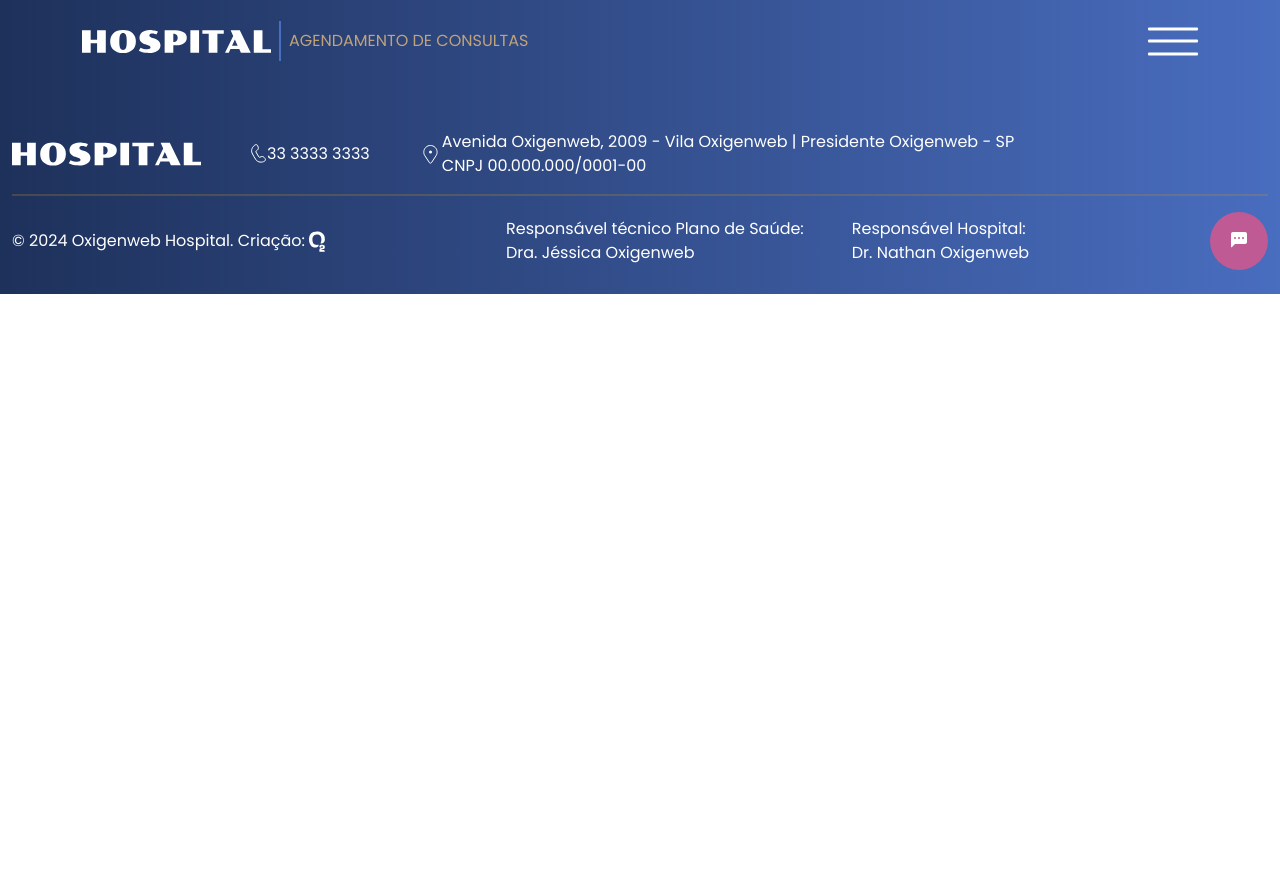
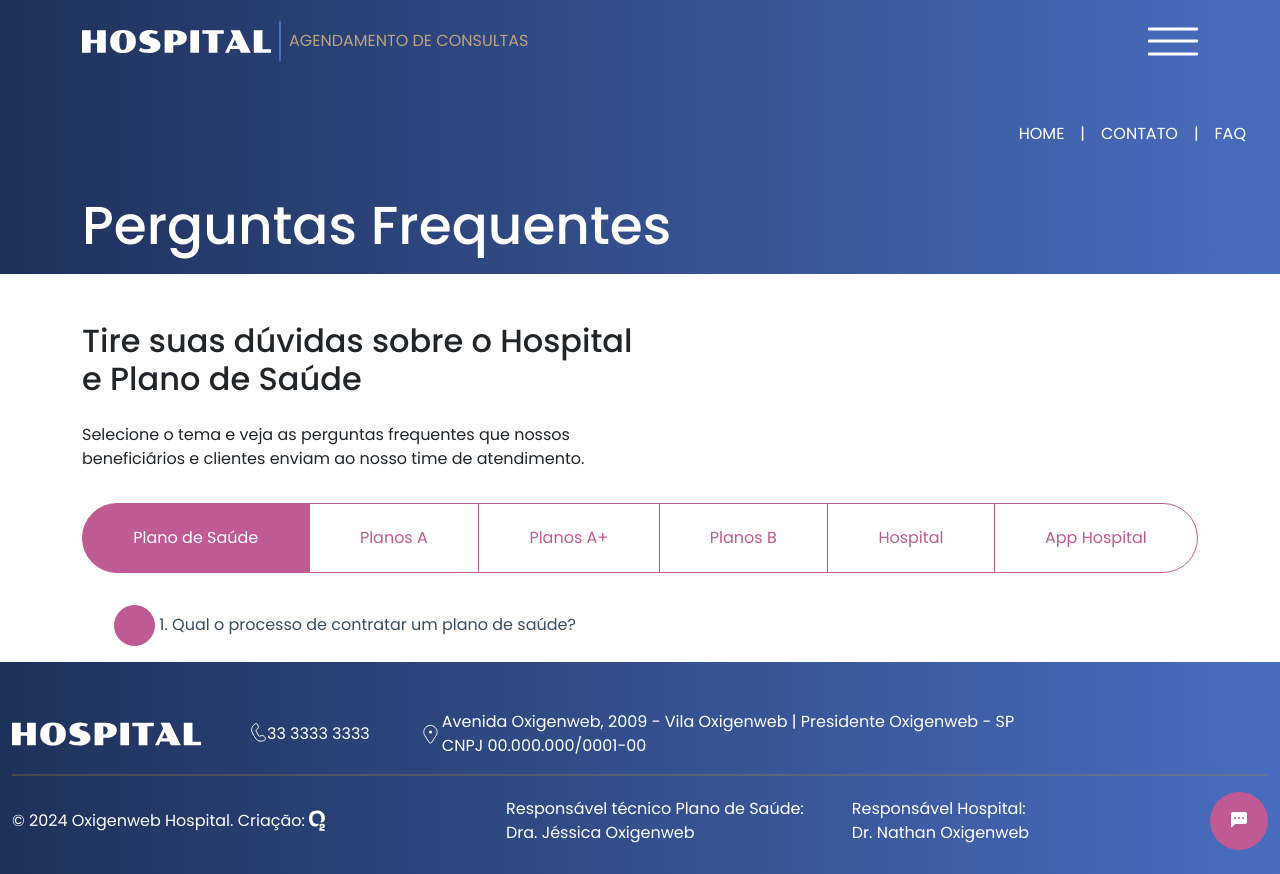
Before and after one commit to Azidy/prova-html-oxigen, a plain HTML site: page 002/faq.html in a window 1280 px wide. Before the commit the page ends 800 px from the top, so only its background shows below. Drawn offline with nearby package versions, Linux system fonts and the light colour scheme.

Commit message:
comecando o faq

```diff
--- a/002/faq.html
+++ b/002/faq.html
@@ -26,10 +26,16 @@
                 </div>
                 <div class="off-screen-menu sticky-top">
                     <ul class="text-white">
-                        <li>Rede credenciada</li>
-                        <li>Agendamentos</li>
-                        <li>2º Via de Boleto</li>
-                        <li>Área do Beneficiário</li>
+                        <li><a href="index.html" class="text-white link-underline link-underline-opacity-0">Home</a>
+                        </li>
+                        <li><a href="#" class="text-white link-underline link-underline-opacity-0">Rede credenciada</a>
+                        </li>
+                        <li><a href="#" class="text-white link-underline link-underline-opacity-0">Agendamentos</a></li>
+                        <li><a href="#" class="text-white link-underline link-underline-opacity-0">2º Via de Boleto</a>
+                        </li>
+                        <li><a href="#" class="text-white link-underline link-underline-opacity-0">Área do
+                                Beneficiário</a></li>
+                        <li><a href="faq.html" class="text-white link-underline link-underline-opacity-0">FAQ</a></li>
                     </ul>
                 </div>
                 <div class="ham-menu">
@@ -37,12 +43,68 @@
                     <span></span>
                     <span></span>
                 </div>
+
+            </div>
+            <div class="container">
+                <div class="col-12 m-5 breadcrumbs">
+                    <div class="d-flex justify-content-end gap-3">
+                        <a href="#" class="text-white links-pags">HOME</a>
+                        <span class="text-white links-pags"> | </span>
+                        <a href="#" class="text-white links-pags">CONTATO</a>
+                        <span class="text-white links-pags"> | </span>
+                        <a href="#" class="text-white links-pags">FAQ</a>
+                    </div>
+                </div>
+                <div>
+                    <h1 class="text-white">Perguntas Frequentes</h1>
+                </div>
             </div>
         </nav>
     </header>
     <main>
         <div class="container">
-            <div></div>
+            <div class="d-grid mt-5 gap-3">
+                <div class="col-6">
+                    <h2>Tire suas dúvidas sobre o Hospital e Plano de Saúde</h2>
+                </div>
+                <div class="col-6">
+                    <p>Selecione o tema e veja as perguntas frequentes que nossos beneficiários e clientes enviam ao
+                        nosso time de atendimento.</p>
+                </div>
+                <div class="col-12 mb-3">
+                    <div class="btn-group w-100 rounded-pill" role="group" aria-label="Basic radio toggle button group">
+                        <input type="radio" class="btn-check" name="btnradio" id="btnradio1" autocomplete="off" checked>
+                        <label class="btn btn-outline-primary rounded-start-pill d-flex align-items-center justify-content-center" for="btnradio1">Plano de Saúde</label>
+
+                        <input type="radio" class="btn-check" name="btnradio" id="btnradio2" autocomplete="off">
+                        <label class="btn btn-outline-primary d-flex align-items-center justify-content-center" for="btnradio2">Planos A</label>
+
+                        <input type="radio" class="btn-check" name="btnradio" id="btnradio3" autocomplete="off">
+                        <label class="btn btn-outline-primary d-flex align-items-center justify-content-center" for="btnradio3">Planos A+</label>
+
+                        <input type="radio" class="btn-check" name="btnradio" id="btnradio4" autocomplete="off">
+                        <label class="btn btn-outline-primary d-flex align-items-center justify-content-center" for="btnradio4">Planos B</label>
+
+                        <input type="radio" class="btn-check" name="btnradio" id="btnradio5" autocomplete="off">
+                        <label class="btn btn-outline-primary d-flex align-items-center justify-content-center" for="btnradio5">Hospital</label>
+
+                        <input type="radio" class="btn-check" name="btnradio" id="btnradio6" autocomplete="off">
+                        <label class="btn btn-outline-primary rounded-end-pill d-flex align-items-center justify-content-center" for="btnradio6">App Hospital</label>
+                    </div>
+                </div>
+                <div class="col-12">
+                    <ul>
+                        <li>
+                            <button class="btn btn-primary btn-circle rounded-circle" type="radio" data-bs-toggle="collapse" data-bs-target="#collapseExample" aria-expanded="false" aria-controls="collapseExample">
+                            </button>
+                            <a class="links-pags cor-cinza" data-bs-toggle="collapse" href="#collapseExample" role="button"
+                                aria-expanded="false" aria-controls="collapseExample">
+                                1. Qual o processo de contratar um plano de saúde?
+                            </a>
+                        </li>
+                    </ul>
+                </div>
+            </div>
         </div>
     </main>
     <footer>
@@ -69,7 +131,8 @@
                     <span class="text-white">Responsável técnico Plano de Saúde:<br>Dra. Jéssica Oxigenweb</span>
                     <span class="text-white">Responsável Hospital:<br>Dr. Nathan Oxigenweb</span>
                 </div>
-                <button class="btn btn-chat circulo-lupa rounded-circle" type="submit"><i class="bi bi-chat-left-dots-fill text-white"></i></button>
+                <button class="btn btn-chat circulo-lupa rounded-circle" type="submit"><i
+                        class="bi bi-chat-left-dots-fill text-white"></i></button>
             </div>
         </div>
     </footer>
--- a/002/style.css
+++ b/002/style.css
@@ -1,6 +1,6 @@
 @import url('https://fonts.googleapis.com/css2?family=Poppins:ital,wght@0,100;0,200;0,300;0,400;0,500;0,600;0,700;0,800;0,900;1,100;1,200;1,300;1,400;1,500;1,600;1,700;1,800;1,900&display=swap');
 
-*{
+* {
     font-family: 'Poppins';
 }
 
@@ -20,13 +20,17 @@
     text-transform: uppercase;
 }
 
-.ham-menu{
+.ham-menu {
     height: 50px;
     width: 50px;
     position: relative;
 }
 
-.ham-menu span{
+ul {
+    list-style-type: none;
+}
+
+.ham-menu span {
     height: 3px;
     width: 100%;
     background-color: #FFF;
@@ -37,26 +41,30 @@
     transform: translate(-50%, -50%);
     transition: .3s ease-in-out;
 }
-.ham-menu span:nth-child(1){
+
+.ham-menu span:nth-child(1) {
     top: 25%;
 }
-.ham-menu span:nth-child(3){
+
+.ham-menu span:nth-child(3) {
     top: 75%;
 }
 
-.ham-menu.active span:nth-child(1){
+.ham-menu.active span:nth-child(1) {
     top: 50%;
     transform: translate(-50%, -50%) rotate(45deg);
 }
-.ham-menu.active span:nth-child(2){
+
+.ham-menu.active span:nth-child(2) {
     opacity: 0;
 }
-.ham-menu.active span:nth-child(3){
+
+.ham-menu.active span:nth-child(3) {
     top: 50%;
     transform: translate(-50%, -50%) rotate(-45deg);
 }
 
-.off-screen-menu{
+.off-screen-menu {
     background-color: rgb(27, 48, 87);
     opacity: 0.96;
     height: 100vh;
@@ -67,46 +75,76 @@
     right: -450px;
     display: flex;
     flex-direction: column;
-    justify-content: center;
     align-items: center;
     text-align: end;
     transition: .3s ease-in-out;
 }
 
-.off-screen-menu.active{
+.off-screen-menu.active {
     right: 0;
 }
 
-/* Main */
+/* Main index */
 
-h1{
+h1 {
     font-size: 40pt;
     color: #1B3057;
 }
 
-.cor-cinza{
-    color: #394E61;
-}
-
-.links-pags{
+.links-pags {
     color: #496DBF;
     text-decoration: none;
 }
 
-.btn-primary{
+.cor-cinza {
+    color: #394E61;
+}
+
+.btn-start-appointment{
     height: 53px;
     width: 250px;
+}
+
+.btn-group{
+    height: 70px;
+}
+
+.btn-circle{
+    height: 41px;
+    width: 41px;
+}
+
+.btn-primary {
     background-color: #C05A94;
     border-color: #C05A94;
 }
-.btn.btn-primary:hover{
+
+.btn.btn-primary:hover {
     background-color: #C05A94;
     border-color: #733659;
 }
 
+.btn-outline-primary {
+    border-color: #C05A94;
+}
+
+.btn-check:checked+.btn,
+.btn.active,
+.btn.show,
+.btn:first-child:active,
+:not(.btn-check)+.btn:active {
+    background-color: #C05A94;
+}
+
+.btn-outline-primary {
+    --bs-btn-color: #C05A94;
+    --bs-btn-border-color: #C05A94;
+    --bs-btn-active-border-color: #C05A94;
+}
+
 /* Footer */
 
-hr{
+hr {
     background-color: #C18E24;
     border-width: 0;
     color: #C18E24;
@@ -117,14 +155,14 @@ hr{
 .btn-chat:hover,
 .btn-chat:focus,
 .btn-chat:active,
-.btn-chat:focus{
+.btn-chat:focus {
     background-color: #C05A94;
     outline: none;
     box-shadow: none;
     border: 0;
 }
 
-.circulo-lupa{
+.circulo-lupa {
     height: 58px;
     width: 58px;
     background-color: #C05A94;
```
Also changed, not shown: 002/index.html (+8 -6 lines).
